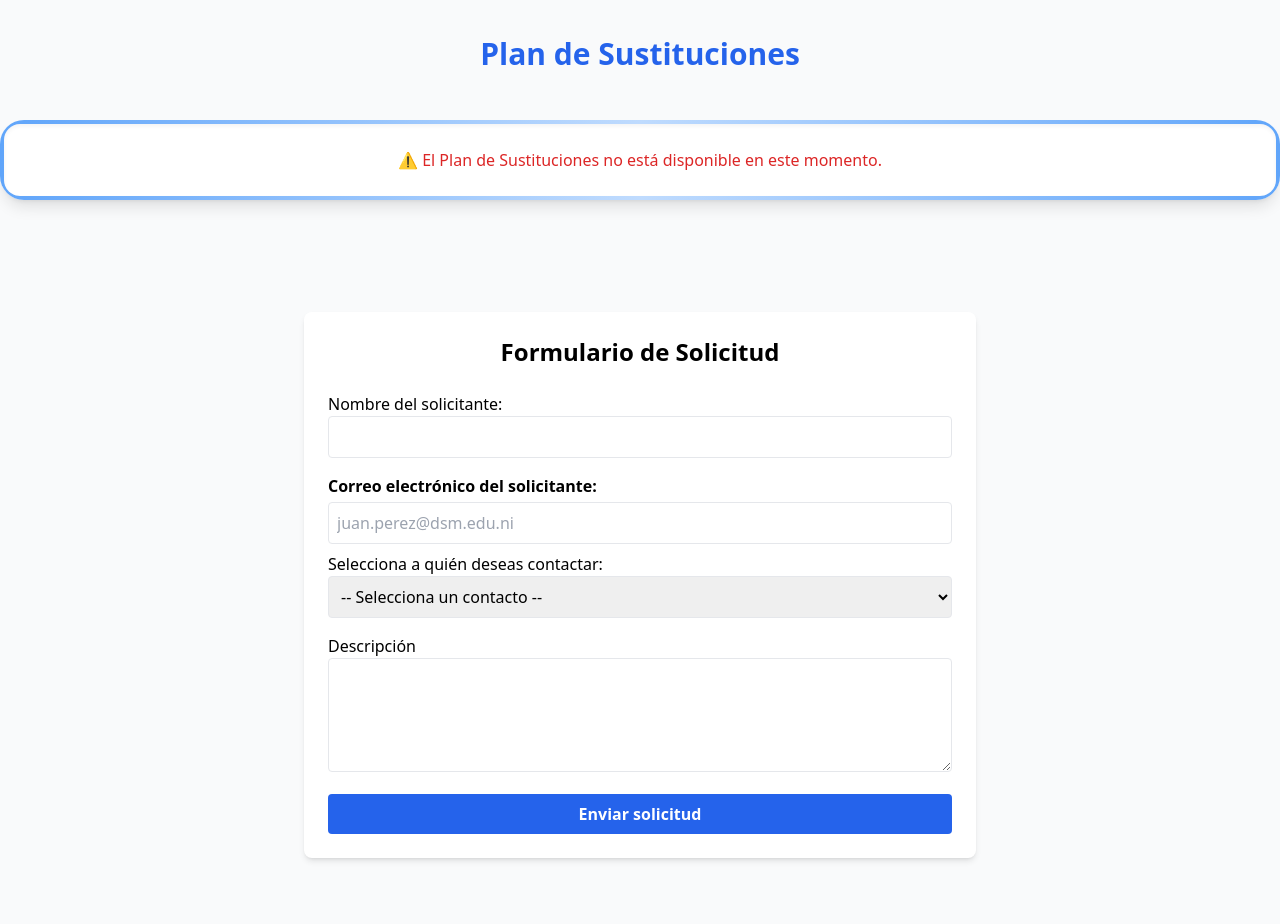
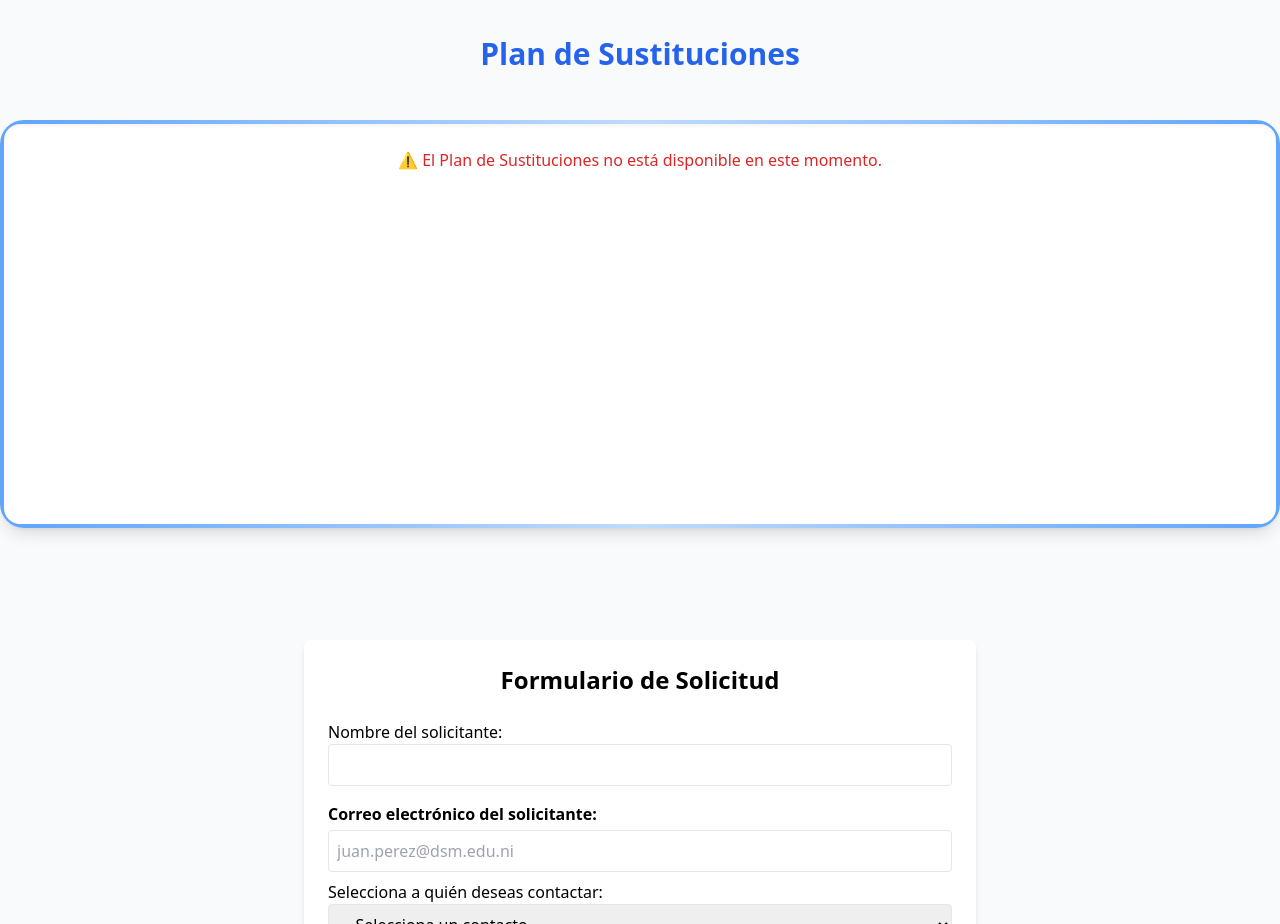
Before and after one commit to eynerlopez1993-ship-it/profesores, a plain HTML site: page index.html in a window 1280 px wide. Shown: the part 5860-6784 px from the top of the page. Drawn offline with nearby package versions, Linux system fonts and the light colour scheme; no server answers.

```diff
--- a/index.html
+++ b/index.html
@@ -533,14 +533,15 @@
               shadow-lg transition-all duration-500 hover:shadow-2xl">
 
     <!-- Contenedor interno para iframe o mensaje -->
-    <div id="iframe-wrapper" class="bg-white rounded-2xl overflow-hidden shadow-inner">
-      <!-- Aquí se insertará el iframe o el mensaje -->
+    <div id="iframe-wrapper" class="bg-white rounded-2xl overflow-hidden shadow-inner" style="min-height:50vh;">
       <p class="text-center text-red-600 p-6" id="alert-message" style="display:none;">
         ⚠️ El Plan de Sustituciones no está disponible en este momento.
       </p>
     </div>
+
   </div>
 </section>
+
 
 
 
```
